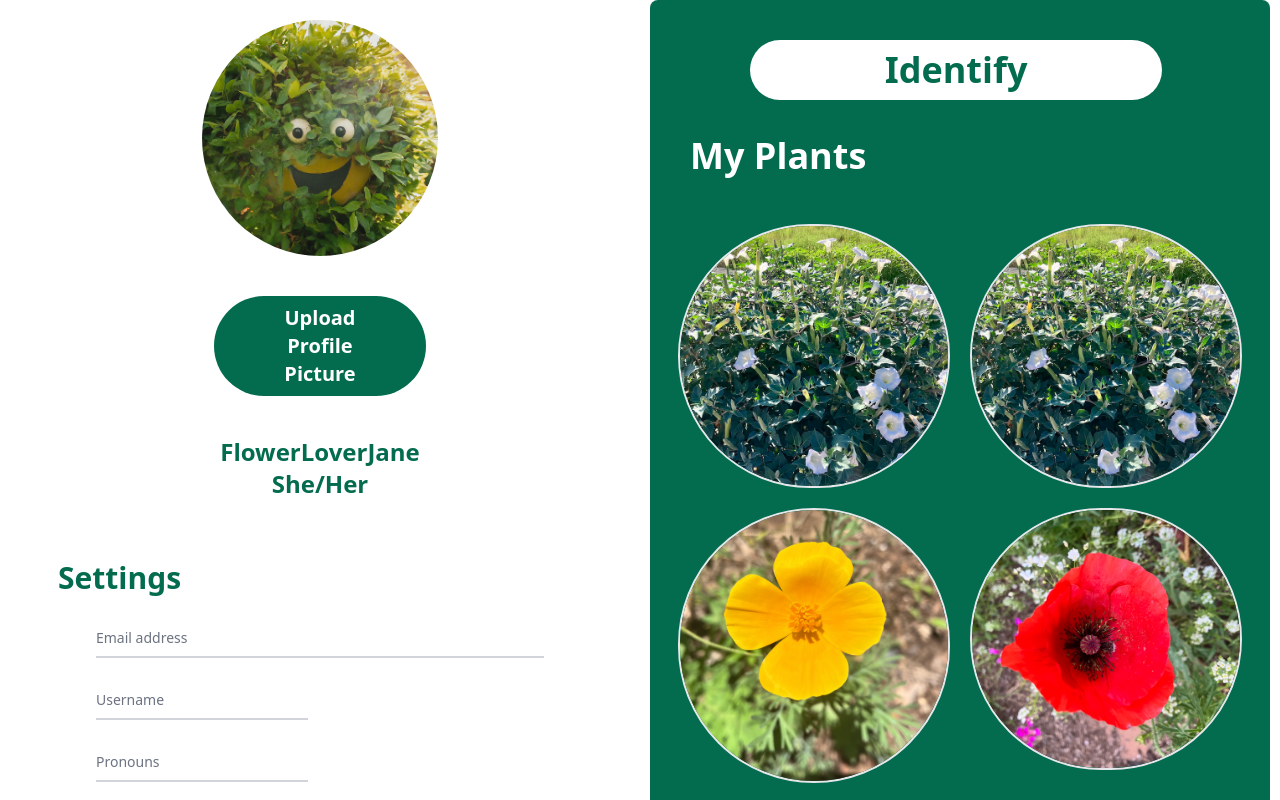
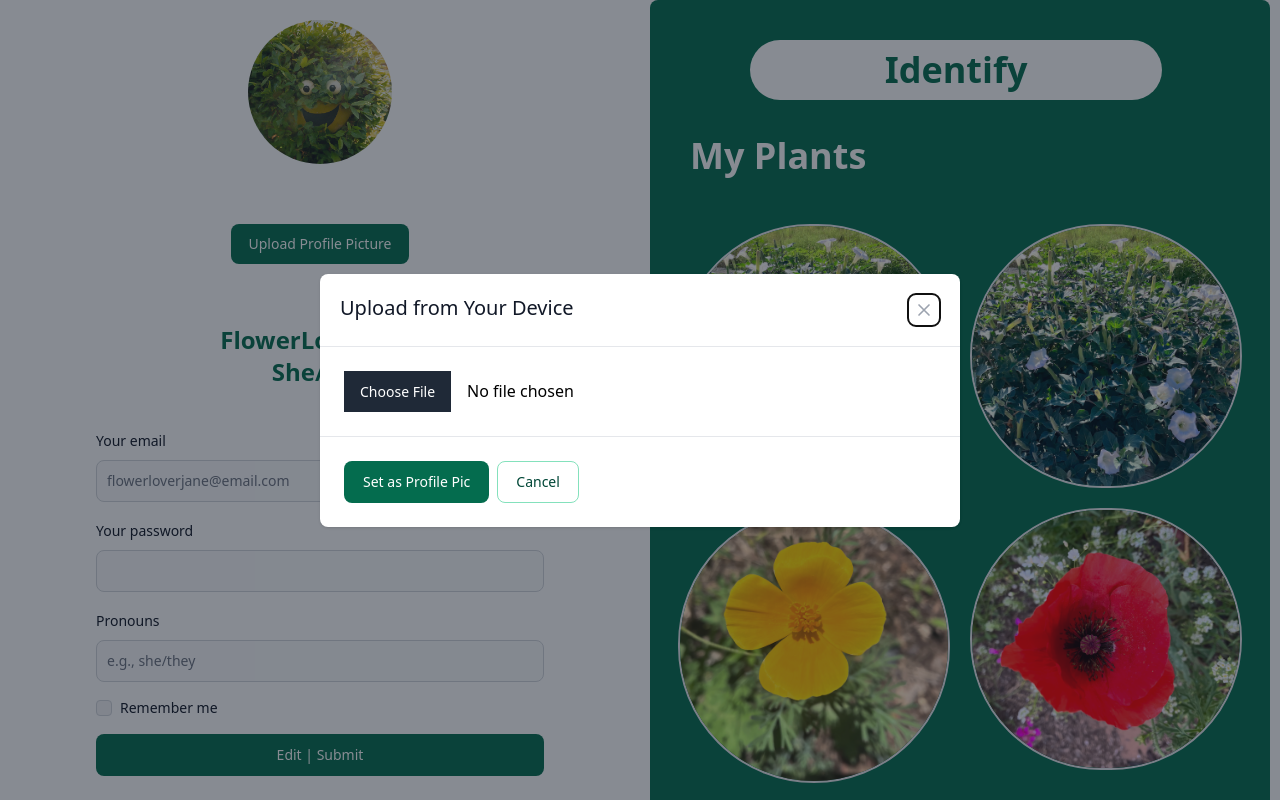
Before and after one commit to DestryU/florager-captstone, a Next.js app in the folder frontend/: page /static-profile-page in a window 1280 px wide. Shown: the top 800 px of the page. Built offline with nearby package versions, Linux system fonts and the light colour scheme.

Commit message:
final w components

```diff
--- a/frontend/src/app/components/PlantIdentifier.tsx
+++ b/frontend/src/app/components/IdentifyUpload.tsx
@@ -1,7 +1,8 @@
+
 'use client'
 import React, { useState } from "react";
 
-export function PlantIdentifier() {
+export function IdentifyUpload() {
     const [file, setFile] = useState(null);
 
     const handleChange = (event: any) => {
@@ -21,5 +22,3 @@ export function PlantIdentifier() {
         </div>
     );
 }
-
-export default PlantIdentifier;
--- /dev/null
+++ b/frontend/src/app/components/ProfilePicButton.tsx
@@ -0,0 +1,29 @@
+
+"use client";
+import { Button, Modal } from "flowbite-react";
+import { useState } from "react";
+import {UploadPhoto} from "@/app/components/UploadPhoto"
+
+export function ProfilePicButton() {
+    const [openModal, setOpenModal] = useState(true);
+
+    return (
+        <>
+            <Button onClick={() => setOpenModal(true)} className={"mx-auto bg-green-700 border-none hover:bg-green-200"}>Upload Profile Picture</Button>
+            <Modal show={openModal} onClose={() => setOpenModal(false)}>
+                <Modal.Header>Upload from Your Device</Modal.Header>
+                <Modal.Body>
+                    <UploadPhoto></UploadPhoto>
+                </Modal.Body>
+                <Modal.Footer>
+                    <Button onClick={() => setOpenModal(false)} className={"bg-green-700 hover:bg-green-200"}>Set as Profile Pic</Button>
+                    <Button color="green" onClick={() => setOpenModal(false)}>
+                        Cancel
+                    </Button>
+                </Modal.Footer>
+            </Modal>
+        </>
+    );
+}
+
+export default ProfilePicButton;
--- /dev/null
+++ b/frontend/src/app/components/UpdateSettings.tsx
@@ -0,0 +1,32 @@
+
+import { Button, Checkbox, Label, TextInput } from "flowbite-react";
+
+export function UpdateSettings() {
+    return (
+        <form className="flex max-w-md flex-col gap-4 mx-auto">
+            <div>
+                <div className="mb-2 block">
+                    <Label htmlFor="email1" value="Your email"/>
+                </div>
+                <TextInput id="email1" type="email" placeholder="flowerloverjane@email.com" required/>
+            </div>
+            <div>
+                <div className="mb-2 block">
+                    <Label htmlFor="password1" value="Your password"/>
+                </div>
+                <TextInput id="password1" type="password" required/>
+            </div>
+            <div>
+                <div className="mb-2 block">
+                    <Label htmlFor="pronouns1" value="Pronouns"/>
+                </div>
+                <TextInput id="pronouns1" type="pronouns" placeholder="e.g., she/they"/>
+            </div>
+            <div className="flex items-center gap-2">
+                <Checkbox id="remember"/>
+                <Label htmlFor="remember">Remember me</Label>
+            </div>
+            <Button type="submit" className={"bg-green-700"}>Edit | Submit</Button>
+        </form>
+    );
+}
--- /dev/null
+++ b/frontend/src/app/components/UploadPhoto.tsx
@@ -0,0 +1,26 @@
+
+'use client'
+import React, { useState } from "react";
+
+export function UploadPhoto() {
+    const [file, setFile] = useState(null);
+
+    const handleChange = (event: any) => {
+        const selectedFile = event.target.files[0];
+        setFile(selectedFile);
+    };
+
+    return (
+        <div className="Photo Upload">
+            <input type="file" onChange={handleChange} />
+            {file && (
+                <div>
+                    <img src={URL.createObjectURL(file)} alt="Uploaded Image" />
+                    <button onClick={() => setFile(null)}>Remove Image</button>
+                </div>
+            )}
+        </div>
+    );
+}
+
+export default UploadPhoto;
--- a/frontend/src/app/identifier/page.tsx
+++ b/frontend/src/app/identifier/page.tsx
@@ -1,22 +1,23 @@
+
 'use client'
 import React from 'react';
-import { PlantIdentifier } from '@/app/components/PlantIdentifier';
+import { IdentifyUpload } from '@/app/components/IdentifyUpload';
 
-export default function () {
+export default function IdentifyPage() {
 
     return (
         <>
-            {/*//add header to page*/}
+            {/*{/!*add header to page*!/}*/}
 
-
-                <h1 className={"mx-auto mt-10 font-bold text-4xl text-green-700 text-center py-5"}>Upload An Image File Below</h1>
+                <div>
+                <h1 className={"mx-auto mt-10 font-bold text-4xl text-green-700 text-center py-5"}>Upload a .jpg or .png Image File Below</h1>
 
                 <div className={"mx-auto ml-24 flex flex-wrap justify-center"}>
-                {<PlantIdentifier></PlantIdentifier>}
+                {<IdentifyUpload></IdentifyUpload>}
                 </div>
 
-                <button className={"mx-auto flex flex-wrap justify-center p-5 border-4 border-gray-300 bg-green-700 text-white mt-10 text-2xl rounded-lg font-bold"}>Identify Plant</button>
-
+                <button className={"mx-auto flex flex-wrap justify-center p-5 border-4 border-green-300 bg-green-700 text-white mt-10 text-2xl rounded-lg font-bold"}>Identify Plant</button>
+                </div>
 
         </>
     )
--- a/frontend/src/app/static-profile-page/page.tsx
+++ b/frontend/src/app/static-profile-page/page.tsx
@@ -1,78 +1,45 @@
 'use client'
+import {ProfilePicButton} from "@/app/components/ProfilePicButton";
+import {UpdateSettings} from "@/app/components/UpdateSettings";
+import IdentifyPage from "@/app/identifier/page";
+import React from "react";
 
-// import {isContainer} from "postcss-selector-parser";
-
-export default function () {
+export default function staticProfilePage () {
 
     return (
         <>
 
-     {/*       <section className={"container mx-auto max-w-screen-xl"}>*/}
+                {/*//add header to page*/}
                 <div className={"grid sm:grid-cols-1 px-2.5 md:grid-cols-2 gap-5"}>
-                    <div className={"bg-white rounded-lg "}>
-                        <div className={"px-20 py-5 md:px-48"}>
-                            <img className={"max-h-42 max-w-42 min-h-42 min-w-42 rounded-full"} src={"/happybush.png"}
+                    <div className={"bg-white rounded-lg items-center"}>
+                        <div className={"p-5 mx-auto"}>
+                            <img className={"mx-auto h-36 w-36 rounded-full"} src={"/happybush.png"}
                                  alt="avatar1"/>
                         </div>
-                        <div className={"px-14 md:px-3 py-5"}>
-                            <button type={"button"}
-                                    className={"sm:mx-10 md:mx-32 lg:mx-48 bg-green-700 font-bold text-white hover:bg-gray-400 text-xl focus:ring-4 focus:ring-blue-300 rounded-full py-2 text-center px-10"}>Upload
-                                Profile Picture
-                            </button>
+
+                        <div className={"p-10"}>
+                        <ProfilePicButton/>
 
                         </div>
 
-                        <div className={"px-20 py-5 md:px-16"}>
+                        <div className={"py-5 mx-auto"}>
                             <p className={"bg-white text-2xl text-green-700 text-center font-bold"}>FlowerLoverJane</p>
                             <p className={"bg-white text-2xl text-green-700 text-center font-bold"}>She/Her</p>
                         </div>
 
-                        {/*Settings Start */}
-                        <div className={"bg-white rounded-lg p-5"}>
-                            <div className={"py-5 gap-5"}>
-                                <h3 className={"sm:pl-0 md:pl-7 text-3xl font-bold text-green-700 text-left"}>Settings</h3>
-                            </div>
+                        <div className={"py-5 mx-20"}>
+                            <UpdateSettings/>
 
-                            {/*Settings Form */}
-                            <form className={"max-w-md mx-auto"}>
-                                <div className={"relative z-0 w-full mb-5 group"}>
-                                    <input type={"email"} name={"floating_email"} id={"floating_email"}
-                                           className={"block py-2.5 px-0 w-full text-sm text-gray-900 bg-transparent border-0 border-b-2 border-gray-300 appearance-none  focus:outline-none focus:ring-0 focus:border-green-900 peer"}
-                                           placeholder={" "} required/>
-                                    <label htmlFor={"floating_email"} className={"peer-focus:font-medium absolute text-sm text-gray-500 dark:text-gray-400 duration-300 transform -translate-y-6 scale-75 top-3 -z-10 origin-[0] peer-focus:start-0 rtl:peer-focus:translate-x-1/4 rtl:peer-focus:left-auto peer-focus:text-green-900 peer-placeholder-shown:scale-100 peer-placeholder-shown:translate-y-0 peer-focus:scale-75 peer-focus:-translate-y-6"}>Email
-                                        address</label>
-
-                                </div>
-                                <div className={"grid md:grid-cols-2 md:gap-6"}>
-                                    <div className={"relative z-0 w-full mb-5 group"}>
-                                        <input type={"text"} name={"floating_user_name"} id={"floating_user_name"}
-                                               className={"block py-2.5 px-0 w-full text-sm text-gray-900 bg-transparent border-0 border-b-2 border-gray-300 appearance-none focus:outline-none focus:ring-0 focus:border-green-900 peer"}
-                                               placeholder={" "} required/>
-                                        <label htmlFor={"floating_user_name"} className={"peer-focus:font-medium absolute text-sm text-gray-500 duration-300 transform -translate-y-6 scale-75 top-3 -z-10 origin-[0] peer-focus:start-0 rtl:peer-focus:translate-x-1/4 peer-focus:text-green-900  peer-placeholder-shown:scale-100 peer-placeholder-shown:translate-y-0 peer-focus:scale-75 peer-focus:-translate-y-6"}>Username</label>
-                                    </div>
-                                </div>
-                                <div className={"grid md:grid-cols-2 md:gap-6"}>
-                                    <div className={"relative z-0 w-full mb-5 group"}>
-                                        <input type={"text"} name={"floating_pronouns"} id={"floating_pronouns"}
-                                               className={"block py-2.5 px-0 w-full text-sm text-gray-900 bg-transparent border-0 border-b-2 border-gray-300 appearance-none focus:outline-none focus:ring-0 focus:border-green-900 peer"}
-                                               placeholder={" "} required/>
-                                        <label htmlFor={"floating_company"}
-                                               className={"peer-focus:font-medium absolute text-sm text-gray-500  duration-300 transform -translate-y-6 scale-75 top-3 -z-10 origin-[0] peer-focus:start-0 rtl:peer-focus:translate-x-1/4 peer-focus:text-green-900 peer-placeholder-shown:scale-100 peer-placeholder-shown:translate-y-0 peer-focus:scale-75 peer-focus:-translate-y-6"}>Pronouns</label>
-                                    </div>
-                                </div>
-                                <button type={"submit"}
-                                        className={"text-white bg-green-700 hover:bg-gray-500 focus:ring-4 focus:outline-none focus:ring-blue-300 font-medium rounded-lg text-sm w-full sm:w-auto px-5 py-2.5 text-center dark:bg-blue-600 dark:hover:bg-blue-700 dark:focus:ring-blue-800"}>Edit
-                                    | Submit
-                                </button>
-                            </form>
                         </div>
-
                     </div>
 
                     <div className={"bg-green-700 rounded-lg p-5"}>
                         <div className={"grid grid-cols-1 py-5 px-20"}>
                             <button type={"button"}
-                                    className={"bg-white font-bold hover:bg-gray-400 focus:outline-none rounded-full text-4xl text-green-700 py-2.5 text-center me-2 mb-2"}>Identify
+                                    className={"bg-white font-bold hover:bg-gray-400 focus:outline-none rounded-full text-4xl text-green-700 py-2.5 text-center me-2 mb-2"} onClick={() => {
+                                window.location.href = "/identifier";
+                            }}>
+                                Identify
                             </button>
                         </div>
                         <div className={"gap-5 py-2 px-5 flex items-start"}>
@@ -90,8 +57,6 @@ export default function () {
                     </div>
 
                 </div>
-           {/* </section>*/}
-
         </>
-    )
+    );
 }
```
